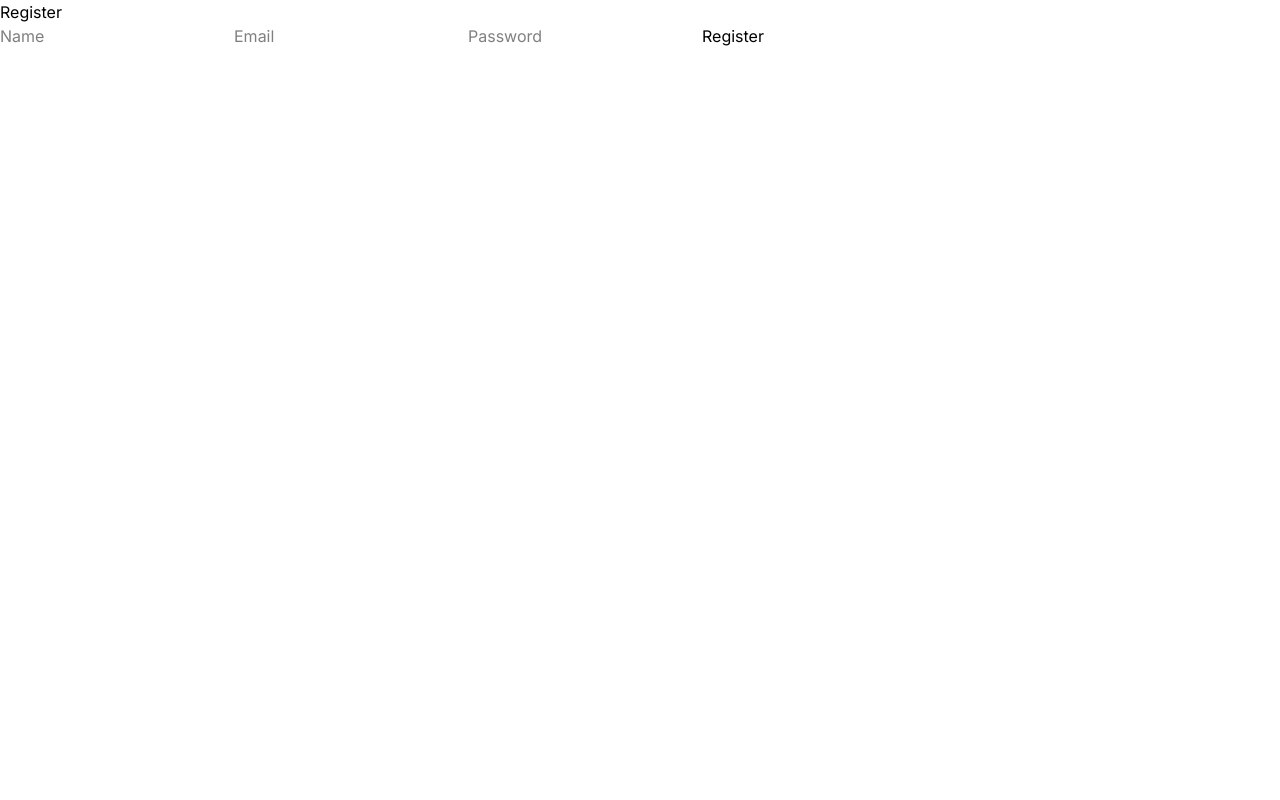
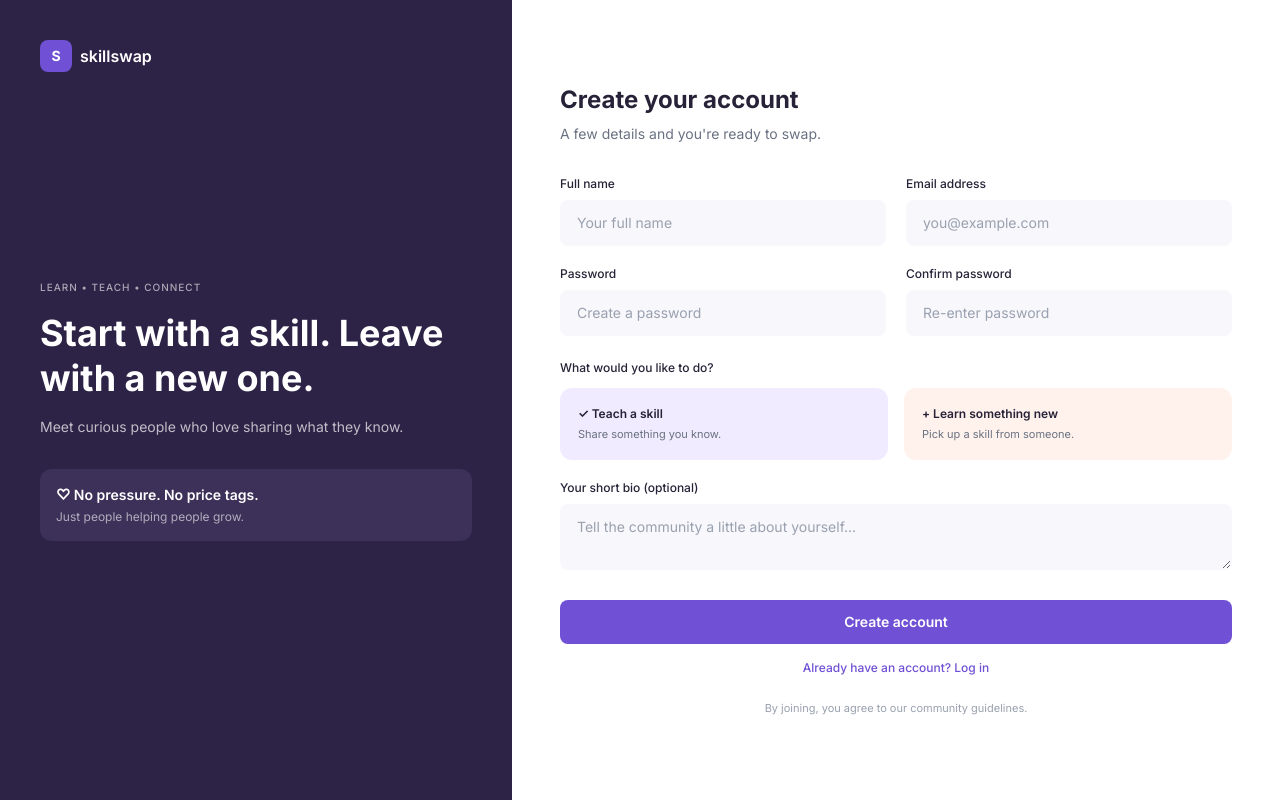
Before and after one commit to imaanally/SkillSwap, a React (Vite) app in the folder frontend/: page /register in a window 1280 px wide. Built offline with nearby package versions, Linux system fonts and the light colour scheme.

Commit message:
Style Register page

```diff
--- a/frontend/src/pages/Register.jsx
+++ b/frontend/src/pages/Register.jsx
@@ -1,22 +1,25 @@
-import {useState} from 'react'
-import {useNavigate } from 'react-router-dom'
+import { useState } from 'react'
+import { Link, useNavigate } from 'react-router-dom'
+import AuthSidePanel from '../components/AuthSidePanel'
+
 function Register() {
+  const navigate = useNavigate()
   const [formData, setFormData] = useState({
-        name: '',
-        email: '',
-        password: '',
+    name: '', email: '', password: '', confirmPassword: '', bio: '', teach: false, learn: false,
   })
-
   const [error, setError] = useState('')
-    const navigate = useNavigate()
 
   const handleChange = (e) => {
     setFormData({ ...formData, [e.target.name]: e.target.value })
   }
 
+  const toggle = (field) => {
+    setFormData({ ...formData, [field]: !formData[field] })
+  }
+
   const handleSubmit = (e) => {
     e.preventDefault()
-         if (!formData.name || !formData.email || !formData.password) {
+    if (!formData.name || !formData.email || !formData.password || !formData.confirmPassword) {
       setError('All fields are required')
       return
     }
@@ -24,18 +27,84 @@ function Register() {
       setError('Password must be at least 6 characters')
       return
     }
+    if (formData.password !== formData.confirmPassword) {
+      setError('Passwords do not match')
+      return
+    }
     setError('')
+    // Member two: send the registration request to the backend here, then navigate
     navigate('/login')
   }
-   return(
-   <form onSubmit={handleSubmit}>
-      <h1>Register</h1>
-      {error && <p style={{ color: 'red' }}>{error}</p>}
-      <input name="name" placeholder="Name" value={formData.name} onChange={handleChange}/>
-      <input name="email" type="email" placeholder="Email" value={formData.email} onChange={handleChange}/>
-      <input name="password" type="password" placeholder="Password" value={formData.password} onChange={handleChange}/>
-      <button type="submit">Register</button>
+
+  return (
+    <div className="auth-page">
+      <AuthSidePanel
+        headline="Start with a skill. Leave with a new one."
+        description="Meet curious people who love sharing what they know."
+        cardTitle="♡ No pressure. No price tags."
+        cardText="Just people helping people grow."
+      />
+
+      <main className="auth-main">
+        <form onSubmit={handleSubmit} className="auth-form-wide">
+          <h1 className="auth-title-sm">Create your account</h1>
+          <p className="auth-subtitle">A few details and you&apos;re ready to swap.</p>
+
+          {error && <p className="form-error">{error}</p>}
+
+          <div className="auth-grid">
+            <div>
+              <label htmlFor="name" className="field-label">Full name</label>
+              <input id="name" name="name" placeholder="Your full name"
+                value={formData.name} onChange={handleChange} className="field-input" />
+            </div>
+            <div>
+              <label htmlFor="email" className="field-label">Email address</label>
+              <input id="email" name="email" type="email" placeholder="you@example.com"
+                value={formData.email} onChange={handleChange} className="field-input" />
+            </div>
+            <div>
+              <label htmlFor="password" className="field-label">Password</label>
+              <input id="password" name="password" type="password" placeholder="Create a password"
+                value={formData.password} onChange={handleChange} className="field-input" />
+            </div>
+            <div>
+              <label htmlFor="confirmPassword" className="field-label">Confirm password</label>
+              <input id="confirmPassword" name="confirmPassword" type="password" placeholder="Re-enter password"
+                value={formData.confirmPassword} onChange={handleChange} className="field-input" />
+            </div>
+          </div>
+
+          <p className="role-heading">What would you like to do?</p>
+          <div className="role-grid">
+            <button type="button" onClick={() => toggle('teach')} aria-pressed={formData.teach}
+              className={`role-card role-card-teach ${formData.teach ? 'role-card-selected' : ''}`}>
+              <p className="role-title">✓ Teach a skill</p>
+              <p className="role-text">Share something you know.</p>
+            </button>
+            <button type="button" onClick={() => toggle('learn')} aria-pressed={formData.learn}
+              className={`role-card role-card-learn ${formData.learn ? 'role-card-selected' : ''}`}>
+              <p className="role-title">+ Learn something new</p>
+              <p className="role-text">Pick up a skill from someone.</p>
+            </button>
+          </div>
+
+          <div className="auth-section">
+            <label htmlFor="bio" className="field-label">Your short bio (optional)</label>
+            <textarea id="bio" name="bio" rows={2} placeholder="Tell the community a little about yourself..."
+              value={formData.bio} onChange={handleChange} className="field-input" />
+          </div>
+
+          <button type="submit" className="btn-primary btn-block auth-submit">Create account</button>
+
+          <p className="auth-link-line">
+            <Link to="/login" className="auth-link">Already have an account? Log in</Link>
+          </p>
+          <p className="auth-legal">By joining, you agree to our community guidelines.</p>
         </form>
+      </main>
+    </div>
   )
 }
+
 export default Register
```
Lines whose indentation alone changed are shown as unchanged.
